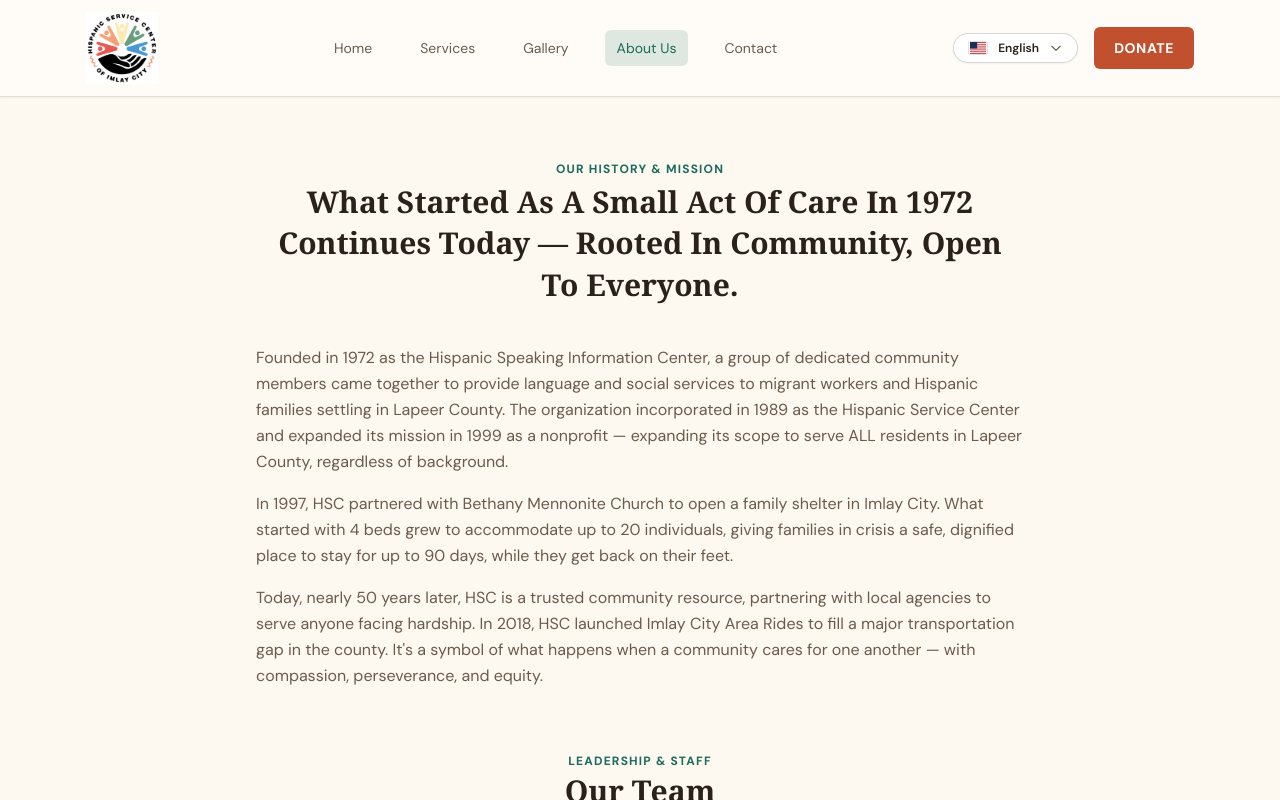
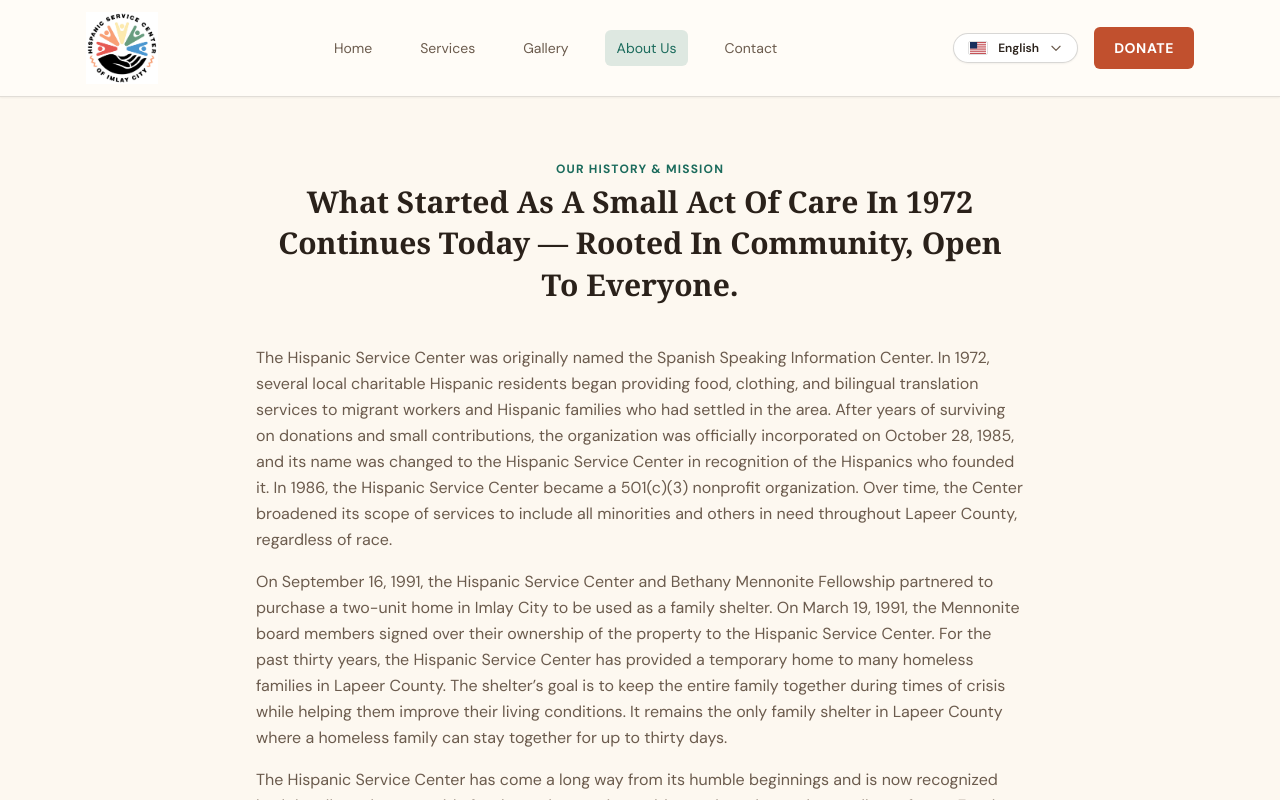
Before and after one commit to smngo100/hsc, a React (Vite) app: page / in a window 1280 px wide. Both pictures are taken after a click on the button "About Us". Shown: the top 800 px of the page. Built offline with nearby package versions, Linux system fonts and the light colour scheme; a web font is replaced by a local one.

Commit message:
Updated About Us section

```diff
--- a/src/data/translations.ts
+++ b/src/data/translations.ts
@@ -215,9 +215,11 @@
       eyebrow: "Our History & Mission",
       heading:
         "What Started As A Small Act Of Care In 1972 Continues Today — Rooted In Community, Open To Everyone.",
-      p1: "Founded in 1972 as the Hispanic Speaking Information Center, a group of dedicated community members came together to provide language and social services to migrant workers and Hispanic families settling in Lapeer County. The organization incorporated in 1989 as the Hispanic Service Center and expanded its mission in 1999 as a nonprofit — expanding its scope to serve ALL residents in Lapeer County, regardless of background.",
-      p2: "In 1997, HSC partnered with Bethany Mennonite Church to open a family shelter in Imlay City. What started with 4 beds grew to accommodate up to 20 individuals, giving families in crisis a safe, dignified place to stay for up to 90 days, while they get back on their feet.",
-      p3: "Today, nearly 50 years later, HSC is a trusted community resource, partnering with local agencies to serve anyone facing hardship. In 2018, HSC launched Imlay City Area Rides to fill a major transportation gap in the county. It's a symbol of what happens when a community cares for one another — with compassion, perseverance, and equity.",
+      p1: "The Hispanic Service Center was originally named the Spanish Speaking Information Center. In 1972, several local charitable Hispanic residents began providing food, clothing, and bilingual translation services to migrant workers and Hispanic families who had settled in the area. After years of surviving on donations and small contributions, the organization was officially incorporated on October 28, 1985, and its name was changed to the Hispanic Service Center in recognition of the Hispanics who founded it. In 1986, the Hispanic Service Center became a 501(c)(3) nonprofit organization. Over time, the Center broadened its scope of services to include all minorities and others in need throughout Lapeer County, regardless of race.",
+      p2: "On September 16, 1991, the Hispanic Service Center and Bethany Mennonite Fellowship partnered to purchase a two-unit home in Imlay City to be used as a family shelter. On March 19, 1991, the Mennonite board members signed over their ownership of the property to the Hispanic Service Center. For the past thirty years, the Hispanic Service Center has provided a temporary home to many homeless families in Lapeer County. The shelter’s goal is to keep the entire family together during times of crisis while helping them improve their living conditions. It remains the only family shelter in Lapeer County where a homeless family can stay together for up to thirty days.",
+      p3: "The Hispanic Service Center has come a long way from its humble beginnings and is now recognized both locally and countywide for the assistance it provides to those in need, regardless of race. For the past forty-nine years, the Hispanic Service Center has successfully delivered a variety of services to low-income individuals facing difficult circumstances, helping them find ways to improve their lives. The Hispanic Service Center collaborates with many Lapeer County agencies to avoid duplication of services, and we are pleased that many agencies refer clients to us. As a result, the community increasingly recognizes that the Hispanic Service Center assists anyone in need, not just members of the Hispanic community.",
+      p4: "Today, 43% of Imlay City’s population is Hispanic. Many are descendants of the original migrant families who purchased permanent homes and settled in Imlay City in the 1940s and 1950s, along with newer families who later chose to make Imlay City their home. After many years of renting, the HSC purchased a building in Imlay City in 2018 to serve as its office space.",
+      p5: "The Hispanic Service Center continues to do everything possible to support those in our community. With the dedication and passion of our volunteers, partner agencies, board members, employees, and community supporters, we are where we are today. Everyone in our community, regardless of race, is welcomed at the Hispanic Service Center with open arms.",
       staffEyebrow: "Leadership & Staff",
       staffTitle: "Our Team",
       hscStaffHeading: "Hispanics Service Center Staff",
@@ -500,9 +502,11 @@
       eyebrow: "Nuestra Historia y Misión",
       heading:
         "Lo Que Comenzó Como Un Pequeño Acto De Cuidado En 1972 Continúa Hoy: Arraigados En La Comunidad, Abiertos Para Todos.",
-      p1: "Fundado en 1972 como el Centro de Información de Habla Hispana, un grupo de miembros dedicados de la comunidad se unió para brindar servicios lingüísticos y sociales a trabajadores migrantes y familias hispanas que se establecían en el condado de Lapeer. La organización se incorporó en 1989 como el Centro de Servicios Hispanos y amplió su misión en 1999 como organización sin fines de lucro para atender a TODOS los residentes del condado de Lapeer, sin importar sus antecedentes.",
-      p2: "En 1997, HSC se asoció con Bethany Mennonite Church para abrir un refugio familiar en Imlay City. Lo que comenzó con 4 camas creció para albergar hasta 20 personas, brindando a las familias en crisis un lugar seguro y digno donde quedarse hasta 90 días mientras se recuperan.",
-      p3: "Hoy, casi 50 años después, HSC es un recurso comunitario de confianza que se asocia con agencias locales para atender a cualquier persona que enfrente dificultades. En 2018, HSC lanzó Imlay City Area Rides para cubrir una importante brecha de transporte en el condado. Es un símbolo de lo que sucede cuando una comunidad se cuida mutuamente con compasión, perseverancia y equidad.",
+      p1: "El Hispanic Service Center se llamaba originalmente Spanish Speaking Information Center. En 1972, varios residentes hispanos de la localidad, movidos por un espíritu altruista, comenzaron a proporcionar alimentos, ropa y servicios de traducción bilingüe a trabajadores migrantes y familias hispanas que se habían establecido en la zona. Tras años de subsistir gracias a donaciones y pequeñas contribuciones, la organización se constituyó oficialmente el 28 de octubre de 1985 y cambió su nombre a Hispanic Service Center en reconocimiento a los hispanos que la fundaron. En 1986, el Hispanic Service Center obtuvo el estatus de organización sin fines de lucro bajo la categoría 501(c)(3). Con el paso del tiempo, el Centro amplió su gama de servicios para incluir a todas las minorías y a otras personas necesitadas de todo el condado de Lapeer, independientemente de su raza.",
+      p2: "El 16 de septiembre de 1991, el Hispanic Service Center y la Bethany Mennonite Fellowship se asociaron para adquirir una vivienda de dos unidades en Imlay City, destinada a servir como refugio para familias. El 19 de marzo de 1991, los miembros de la junta menonita transfirieron la propiedad del inmueble al Hispanic Service Center. Durante los últimos treinta años, el Hispanic Service Center ha brindado un hogar temporal a muchas familias sin techo en el condado de Lapeer. El objetivo del refugio es mantener unida a toda la familia en momentos de crisis, al tiempo que se les ayuda a mejorar sus condiciones de vida. Sigue siendo el único refugio familiar en el condado de Lapeer donde una familia sin hogar puede permanecer unida hasta por treinta días.",
+      p3: "El Hispanic Service Center ha recorrido un largo camino desde sus humildes comienzos y hoy es reconocido, tanto a nivel local como en todo el condado, por la ayuda que brinda a quienes la necesitan, independientemente de su raza. Durante los últimos cuarenta y nueve años, el Hispanic Service Center ha ofrecido con éxito una variedad de servicios a personas de bajos recursos que atraviesan situaciones difíciles, ayudándolas a encontrar formas de mejorar sus vidas. El centro colabora con numerosas agencias del condado de Lapeer para evitar la duplicación de servicios, y nos complace que muchas de ellas nos deriven clientes. Como resultado, la comunidad reconoce cada vez más que el Hispanic Service Center ayuda a cualquier persona que lo necesite, y no solo a los miembros de la comunidad hispana.",
+      p4: "Hoy en día, el 43 % de la población de Imlay City es hispana. Muchos son descendientes de las familias migrantes originales que compraron viviendas permanentes y se establecieron en Imlay City en las décadas de 1940 y 1950, junto con familias más recientes que posteriormente decidieron hacer de Imlay City su hogar. Tras muchos años de alquiler, el HSC adquirió un edificio en Imlay City en 2018 para utilizarlo como sede de sus oficinas.",
+      p5: "El Hispanic Service Center continúa haciendo todo lo posible para apoyar a los miembros de nuestra comunidad. Hemos llegado a donde estamos hoy gracias a la dedicación y la pasión de nuestros voluntarios, agencias colaboradoras, miembros de la junta directiva, empleados y colaboradores de la comunidad. En el Hispanic Service Center, recibimos con los brazos abiertos a todas las personas de nuestra comunidad, sin importar su raza.",
       staffEyebrow: "Liderazgo y Personal",
       staffTitle: "Nuestro Equipo",
       hscStaffHeading: "Personal del Centro de Servicios Hispanos",
--- a/src/pages/AboutPage.tsx
+++ b/src/pages/AboutPage.tsx
@@ -27,6 +27,8 @@
           <p>{t.about.p1}</p>
           <p>{t.about.p2}</p>
           <p>{t.about.p3}</p>
+          <p>{t.about.p4}</p>
+          <p>{t.about.p5}</p>
         </div>
 
         {/* Leadership & Staff */}
```
